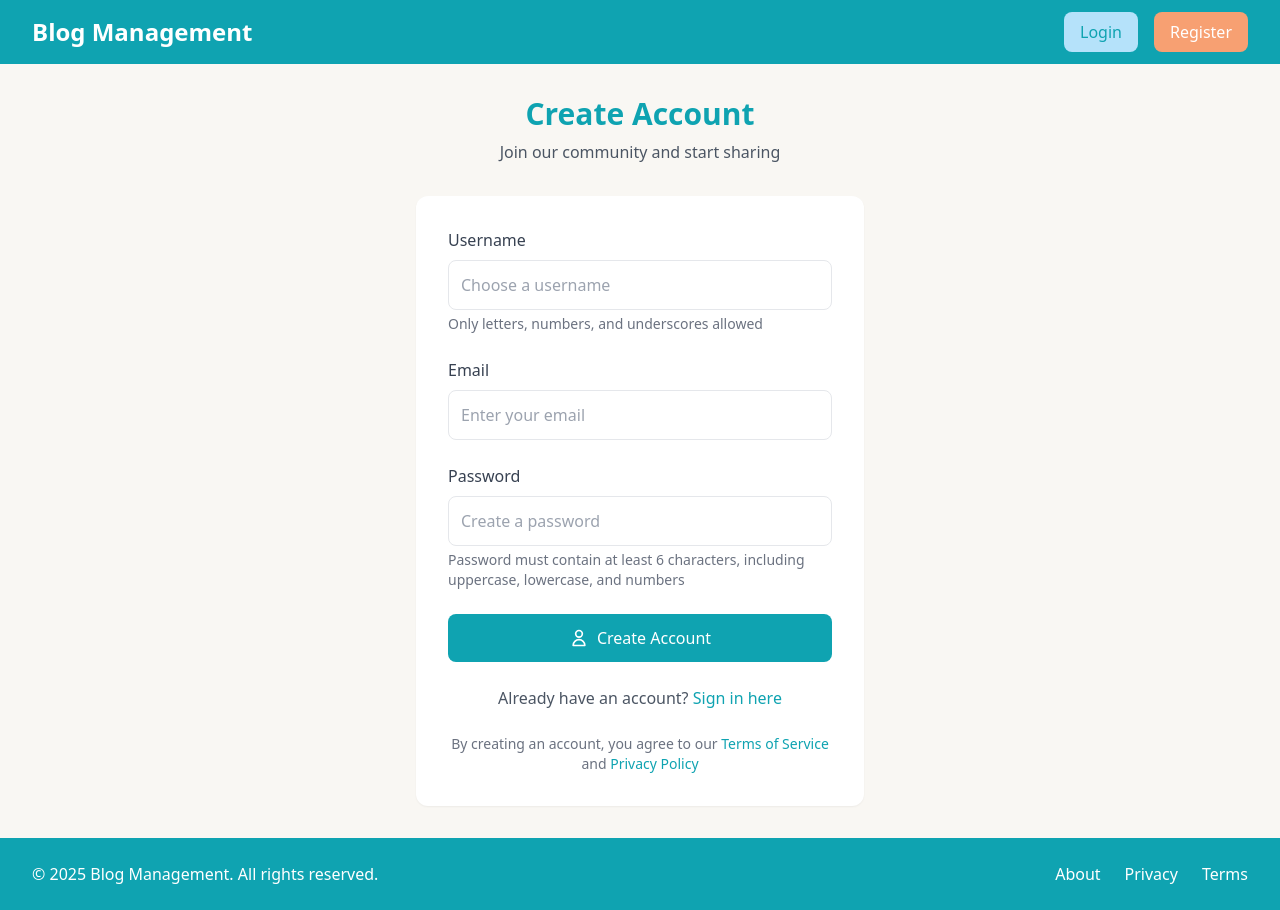
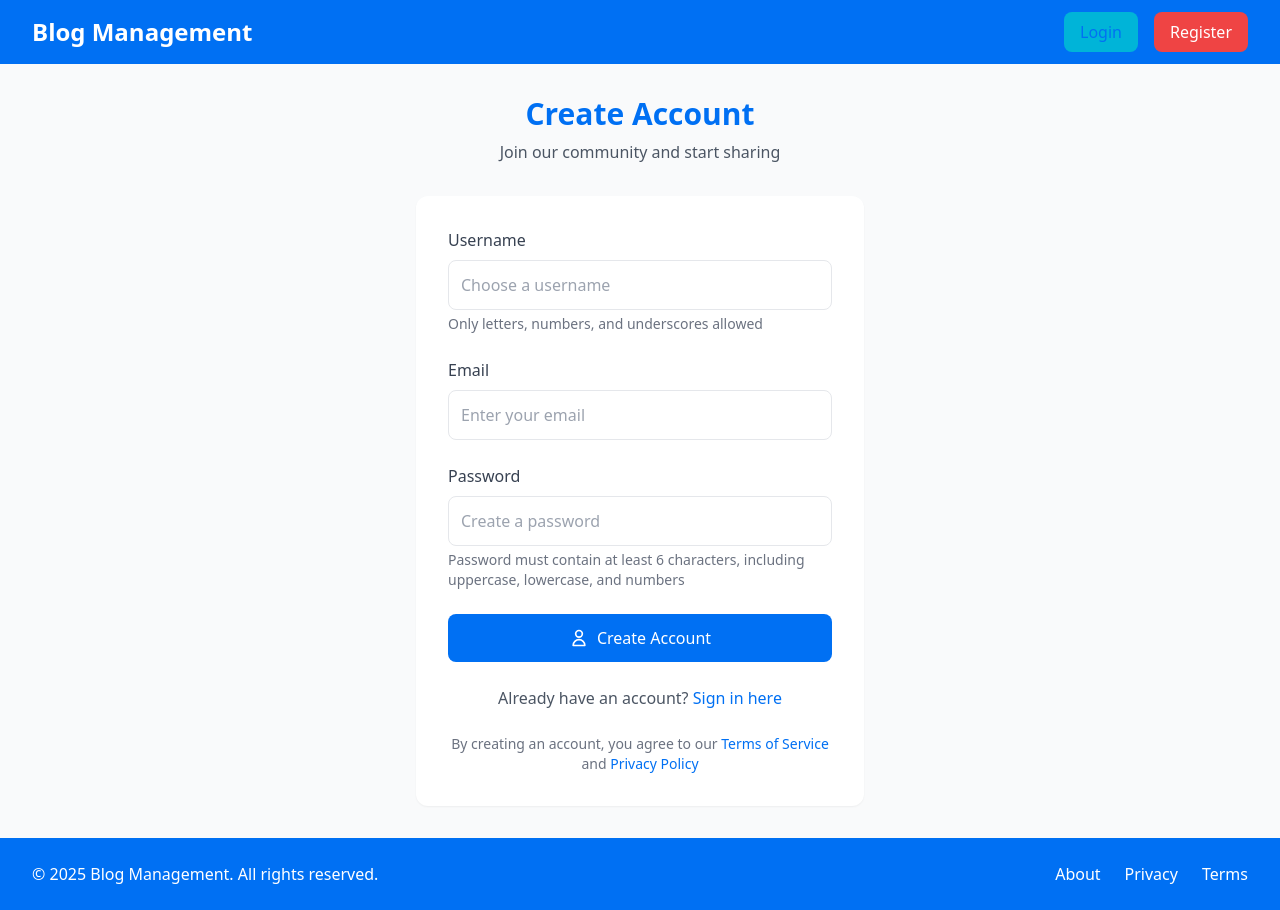
Before and after one commit to binelbpe/blogs_client, a Next.js app: page /register in a window 1280 px wide. Built offline with nearby package versions, Linux system fonts and the light colour scheme.

Commit message:
second commit

```diff
--- a/next.config.js
+++ b/next.config.js
@@ -1,8 +1,7 @@
 /** @type {import('next').NextConfig} */
-const { withSentryConfig } = require('@sentry/nextjs');
-
 const nextConfig = {
   reactStrictMode: true,
+  swcMinify: true,
 };
 
-module.exports = withSentryConfig(nextConfig);
+module.exports = nextConfig;
--- a/src/components/BlogForm.tsx
+++ /dev/null
@@ -1,42 +0,0 @@
-import { handleAPIError, getErrorMessage } from "@/utils/errorHandler";
-
-// ... other imports
-
-export default function BlogForm({ initialData, onSubmit }) {
-  const [formErrors, setFormErrors] = useState<Record<string, string>>({});
-
-  const handleSubmit = async (e: React.FormEvent) => {
-    e.preventDefault();
-    setFormErrors({});
-
-    try {
-      await onSubmit(formData);
-    } catch (error) {
-      const apiError = handleAPIError(error);
-      if (apiError.errors) {
-        setFormErrors(apiError.errors);
-      } else {
-        toast.error(apiError.message);
-      }
-    }
-  };
-
-  return (
-    <form onSubmit={handleSubmit}>
-      <div className="mb-4">
-        <label>Title</label>
-        <input
-          type="text"
-          name="title"
-          value={formData.title}
-          onChange={handleChange}
-          className={`form-input ${formErrors.title ? "border-red-500" : ""}`}
-        />
-        {formErrors.title && (
-          <p className="text-red-500 text-sm mt-1">{formErrors.title}</p>
-        )}
-      </div>
-      {/* ... rest of the form */}
-    </form>
-  );
-}
--- a/src/pages/register.tsx
+++ b/src/pages/register.tsx
@@ -6,6 +6,7 @@ import api from "@/utils/api";
 import toast from "react-hot-toast";
 import Link from "next/link";
 import { useFormValidation } from "@/hooks/useFormValidation";
+import { handleAPIError } from "@/utils/errorHandler";
 
 export default function Register() {
   const [formData, setFormData] = useState({
@@ -60,14 +61,23 @@ export default function Register() {
     setIsSubmitting(true);
     try {
       const response = await api.post("/auth/register", formData);
-      login(response.data.token, response.data.user);
+      const { data } = response.data;
+
+      // Pass all three required arguments
+      login(
+        data.accessToken,
+        data.refreshToken,
+        data.user
+      );
+
       toast.success("Registration successful!");
       router.push("/dashboard");
-    } catch (error: any) {
-      toast.error(error.response?.data?.message || "Registration failed");
-      if (error.response?.data?.errors) {
-        setErrors(error.response.data.errors);
+    } catch (error) {
+      const apiError = handleAPIError(error);
+      if (apiError.errors) {
+        setErrors(apiError.errors);
       }
+      toast.error(apiError.message);
     } finally {
       setIsSubmitting(false);
     }
--- a/tailwind.config.js
+++ b/tailwind.config.js
@@ -7,13 +7,15 @@ module.exports = {
   theme: {
     extend: {
       colors: {
-        primary: "#0FA3B1", // Teal
-        secondary: "#B5E2FA", // Light Blue
-        background: "#F9F7F3", // Off White
-        accent: "#EDDEA4", // Light Yellow
-        highlight: "#F7A072", // Coral
+        primary: "#0070f3",
+        secondary: "#00b4d8",
+        highlight: "#ef4444",
+        background: "#f9fafb",
       },
     },
   },
-  plugins: [require("@tailwindcss/typography")],
+  plugins: [
+    require("@tailwindcss/typography"),
+    require("@tailwindcss/line-clamp"),
+  ],
 };
```
Also changed, not shown: package.json (+11 -14 lines), 2 other files (tests, documents, lock files or other folders).
